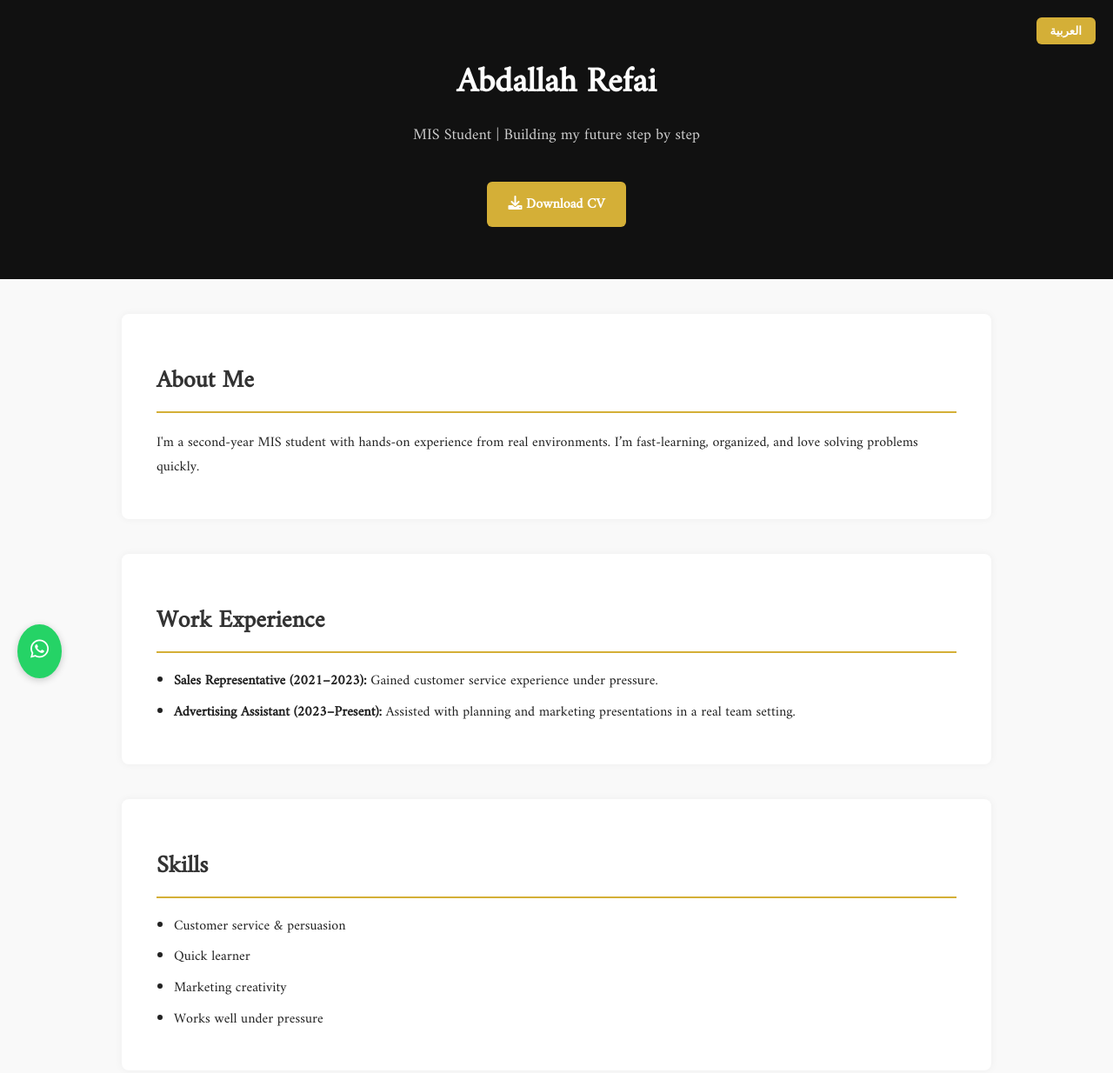
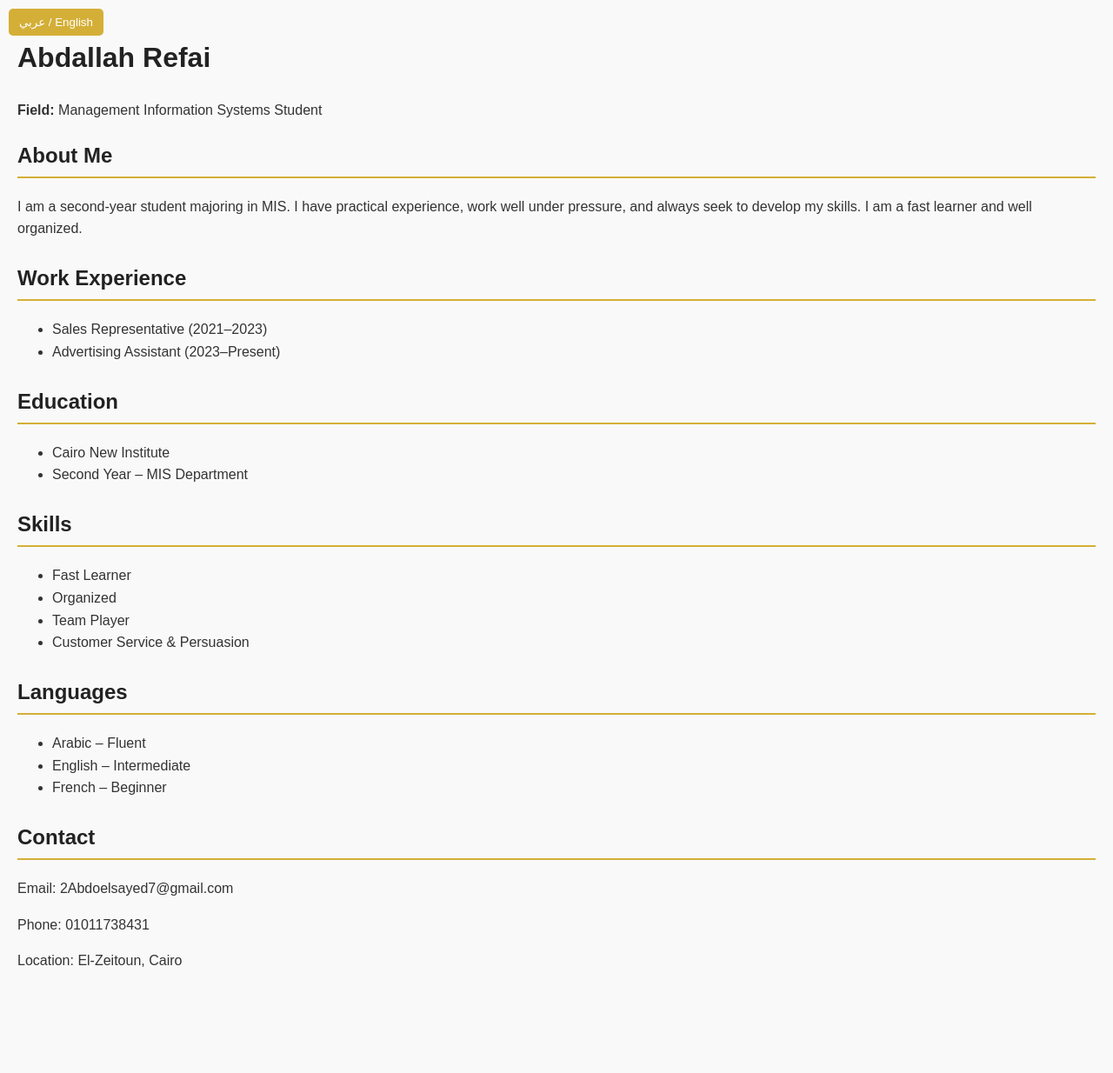
Before and after one commit to AbdoRefa3y/website-abdullah, a plain HTML site: page index.html in a window 1280 px wide. Shown: the top 1234 px of the page at 87% size. After the commit the page ends 1163 px from the top, so only its background shows below. Drawn offline with Linux system fonts and the light colour scheme.

Commit message:
Add files via upload

```diff
--- a/index.html
+++ b/index.html
@@ -1,145 +1,215 @@
 
 <!DOCTYPE html>
-<html lang="en" dir="ltr">
+<html lang="en">
 <head>
   <meta charset="UTF-8" />
-  <title>Abdallah Refai | Personal Website</title>
+  <title>Abdallah Refai - CV</title>
   <meta name="viewport" content="width=device-width, initial-scale=1.0" />
-  <link href="https://fonts.googleapis.com/css2?family=Amiri&display=swap" rel="stylesheet">
-  <link href="https://cdnjs.cloudflare.com/ajax/libs/font-awesome/6.0.0/css/all.min.css" rel="stylesheet">
   <style>
-    * { box-sizing: border-box; scroll-behavior: smooth; }
     body {
+      font-family: Arial, sans-serif;
       margin: 0;
-      font-family: 'Amiri', serif;
+      padding: 20px;
       background: #f9f9f9;
+      color: #333;
+      line-height: 1.6;
+    }
+    h1, h2 {
       color: #222;
     }
-    header {
-      background: #111;
-      color: white;
-      text-align: center;
-      padding: 60px 20px;
-      position: relative;
+    .section {
+      margin-bottom: 25px;
     }
-    header h1 { margin: 0; font-size: 40px; }
-    header p { font-size: 18px; margin-top: 10px; color: #ccc; }
-    .lang-toggle {
-      position: absolute;
-      top: 20px;
-      right: 20px;
+    .section h2 {
+      border-bottom: 2px solid #d4af37;
+      padding-bottom: 5px;
+    }
+    .lang-btn {
+      position: fixed;
+      top: 10px;
+      left: 10px;
       background: #d4af37;
       color: white;
-      padding: 8px 16px;
+      padding: 8px 12px;
       border: none;
-      border-radius: 6px;
-      font-weight: bold;
+      border-radius: 5px;
       cursor: pointer;
-    }
-    .download-cv {
-      display: inline-block;
-      margin-top: 20px;
-      padding: 12px 24px;
-      background: #d4af37;
-      color: white;
-      text-decoration: none;
-      border-radius: 6px;
-      font-weight: bold;
-    }
-    section {
-      max-width: 1000px;
-      margin: 40px auto;
-      background: #fff;
-      padding: 30px 40px;
-      border-radius: 8px;
-      box-shadow: 0 0 10px rgba(0,0,0,0.05);
-    }
-    h2 {
-      font-size: 28px;
-      color: #333;
-      border-bottom: 2px solid #d4af37;
-      padding-bottom: 10px;
-      margin-bottom: 20px;
-    }
-    ul {
-      padding-left: 20px;
-    }
-    li {
-      margin-bottom: 10px;
-      line-height: 1.6;
-    }
-    footer {
-      background: #1a1a1a;
-      color: #ccc;
-      text-align: center;
-      padding: 20px;
-      font-size: 14px;
-      margin-top: 40px;
-    }
-    .whatsapp-btn {
-      position: fixed;
-      bottom: 20px;
-      left: 20px;
-      background-color: #25d366;
-      color: white;
-      font-size: 24px;
-      padding: 10px 15px;
-      border-radius: 50%;
-      text-decoration: none;
-      z-index: 999;
-      box-shadow: 0 2px 8px rgba(0,0,0,0.2);
-    }
-    .arabic { display: none; direction: rtl; }
-
-    @media (max-width: 768px) {
-      header h1 { font-size: 28px; }
-      section { padding: 25px 20px; }
+      z-index: 1000;
     }
   </style>
 </head>
 <body>
-  <header>
-    <button class="lang-toggle" onclick="toggleLang()">العربية</button>
-    <h1>Abdallah Refai</h1>
-    <p>MIS Student | Building my future step by step</p>
-    <a class="download-cv" href="Abdallah_Refai_CV.pdf" download><i class="fas fa-download"></i> Download CV</a>
-  </header>
 
-  <div class="english">
-    <section><h2>About Me</h2><p>I'm a second-year MIS student with hands-on experience from real environments. I’m fast-learning, organized, and love solving problems quickly.</p></section>
-    <section><h2>Work Experience</h2><ul><li><b>Sales Representative (2021–2023):</b> Gained customer service experience under pressure.</li><li><b>Advertising Assistant (2023–Present):</b> Assisted with planning and marketing presentations in a real team setting.</li></ul></section>
-    <section><h2>Skills</h2><ul><li>Customer service & persuasion</li><li>Quick learner</li><li>Marketing creativity</li><li>Works well under pressure</li></ul></section>
-    <section><h2>Languages</h2><ul><li>Arabic (Native)</li><li>English (Intermediate)</li><li>French (Learning)</li></ul></section>
-    <section><h2>Education</h2><ul><li>Cairo New Institute</li><li>2nd year – MIS Department</li></ul></section>
-    <section><h2>Contact</h2><ul><li><i class="fas fa-envelope"></i> 2Abdoelsayed7@gmail.com</li><li><i class="fas fa-phone"></i> 01011738431</li><li><i class="fas fa-map-marker-alt"></i> Zeitoun, Cairo</li><li><i class="fab fa-linkedin"></i> <a href="https://www.linkedin.com/in/abdollahrefaey" target="_blank">LinkedIn</a></li></ul></section>
+<button class="lang-btn" onclick="toggleLanguage()">عربي / English</button>
+
+<div id="cv-content">
+  <!-- English by default -->
+  <h1>Abdallah Refai</h1>
+  <p><strong>Field:</strong> Management Information Systems Student</p>
+
+  <div class="section">
+    <h2>About Me</h2>
+    <p>I am a second-year student majoring in MIS. I have practical experience, work well under pressure, and always seek to develop my skills. I am a fast learner and well organized.</p>
   </div>
 
-  <div class="arabic">
-    <section><h2>من أنا</h2><p>طالب في الفرقة الثانية – نظم معلومات إدارية. عندي خبرة عملية حقيقية من الشارع، وسريع التعلّم ومنظّم وأحب أواجه التحديات.</p></section>
-    <section><h2>الخبرات</h2><ul><li><b>ممثل مبيعات (2023–2021):</b> تعامل مباشر مع العملاء تحت ضغط.</li><li><b>مساعد دعاية وإعلان (حتى الآن):</b> تنفيذ عروض وتسويق فعلي.</li></ul></section>
-    <section><h2>المهارات</h2><ul><li>خدمة العملاء والإقناع</li><li>سرعة التعلّم</li><li>إبداع تسويقي</li><li>العمل تحت ضغط</li></ul></section>
-    <section><h2>اللغات</h2><ul><li>العربية (بطلاقة)</li><li>الإنجليزية (متوسطة)</li><li>الفرنسية (يتعلم)</li></ul></section>
-    <section><h2>التعليم</h2><ul><li>معهد القاهرة الجديدة</li><li>الفرقة الثانية – نظم معلومات</li></ul></section>
-    <section><h2>اتصال</h2><ul><li><i class="fas fa-envelope"></i> 2Abdoelsayed7@gmail.com</li><li><i class="fas fa-phone"></i> 01011738431</li><li><i class="fas fa-map-marker-alt"></i> الزيتون، القاهرة</li><li><i class="fab fa-linkedin"></i> <a href="https://www.linkedin.com/in/abdollahrefaey" target="_blank">لينكدإن</a></li></ul></section>
+  <div class="section">
+    <h2>Work Experience</h2>
+    <ul>
+      <li>Sales Representative (2021–2023)</li>
+      <li>Advertising Assistant (2023–Present)</li>
+    </ul>
   </div>
 
-  <a class="whatsapp-btn" href="https://wa.me/201011738431" target="_blank"><i class="fab fa-whatsapp"></i></a>
+  <div class="section">
+    <h2>Education</h2>
+    <ul>
+      <li>Cairo New Institute</li>
+      <li>Second Year – MIS Department</li>
+    </ul>
+  </div>
 
-  <footer>
-    &copy; 2025 عبدالله رفاعي – كل خطوة بتعلّمني شيئًا جديدًا.
-  </footer>
+  <div class="section">
+    <h2>Skills</h2>
+    <ul>
+      <li>Fast Learner</li>
+      <li>Organized</li>
+      <li>Team Player</li>
+      <li>Customer Service & Persuasion</li>
+    </ul>
+  </div>
 
-  <script>
-    function toggleLang() {
-      const isArabic = document.querySelector('.arabic').style.display === 'block';
-      document.querySelector('.arabic').style.display = isArabic ? 'none' : 'block';
-      document.querySelector('.english').style.display = isArabic ? 'block' : 'none';
-      document.querySelector('.lang-toggle').textContent = isArabic ? 'العربية' : 'English';
-      document.documentElement.lang = isArabic ? 'en' : 'ar';
-      document.body.dir = isArabic ? 'ltr' : 'rtl';
-    }
-    document.querySelector('.arabic').style.display = 'none';
-    document.querySelector('.english').style.display = 'block';
-  </script>
+  <div class="section">
+    <h2>Languages</h2>
+    <ul>
+      <li>Arabic – Fluent</li>
+      <li>English – Intermediate</li>
+      <li>French – Beginner</li>
+    </ul>
+  </div>
+
+  <div class="section">
+    <h2>Contact</h2>
+    <p>Email: 2Abdoelsayed7@gmail.com</p>
+    <p>Phone: 01011738431</p>
+    <p>Location: El-Zeitoun, Cairo</p>
+  </div>
+</div>
+
+<script>
+  const cvContent = document.getElementById("cv-content");
+
+  const englishContent = `
+  <h1>Abdallah Refai</h1>
+  <p><strong>Field:</strong> Management Information Systems Student</p>
+
+  <div class="section">
+    <h2>About Me</h2>
+    <p>I am a second-year student majoring in MIS. I have practical experience, work well under pressure, and always seek to develop my skills. I am a fast learner and well organized.</p>
+  </div>
+
+  <div class="section">
+    <h2>Work Experience</h2>
+    <ul>
+      <li>Sales Representative (2021–2023)</li>
+      <li>Advertising Assistant (2023–Present)</li>
+    </ul>
+  </div>
+
+  <div class="section">
+    <h2>Education</h2>
+    <ul>
+      <li>Cairo New Institute</li>
+      <li>Second Year – MIS Department</li>
+    </ul>
+  </div>
+
+  <div class="section">
+    <h2>Skills</h2>
+    <ul>
+      <li>Fast Learner</li>
+      <li>Organized</li>
+      <li>Team Player</li>
+      <li>Customer Service & Persuasion</li>
+    </ul>
+  </div>
+
+  <div class="section">
+    <h2>Languages</h2>
+    <ul>
+      <li>Arabic – Fluent</li>
+      <li>English – Intermediate</li>
+      <li>French – Beginner</li>
+    </ul>
+  </div>
+
+  <div class="section">
+    <h2>Contact</h2>
+    <p>Email: 2Abdoelsayed7@gmail.com</p>
+    <p>Phone: 01011738431</p>
+    <p>Location: El-Zeitoun, Cairo</p>
+  </div>
+`;
+
+  const arabicContent = `
+    <h1>عبدالله رفاعي</h1>
+    <p><strong>المجال:</strong> طالب نظم معلومات إدارية</p>
+
+    <div class="section">
+      <h2>نبذة عني</h2>
+      <p>أنا طالب في السنة الثانية بقسم نظم المعلومات الإدارية. عندي خبرة عملية، أعمل جيدًا تحت الضغط وأسعى دائمًا لتطوير مهاراتي. أتعلم بسرعة ومنظم.</p>
+    </div>
+
+    <div class="section">
+      <h2>الخبرات</h2>
+      <ul>
+        <li>مندوب مبيعات (2021–2023)</li>
+        <li>مساعد في شركة دعاية (2023–الآن)</li>
+      </ul>
+    </div>
+
+    <div class="section">
+      <h2>التعليم</h2>
+      <ul>
+        <li>معهد القاهرة الجديدة العالي</li>
+        <li>الفرقة الثانية – نظم معلومات</li>
+      </ul>
+    </div>
+
+    <div class="section">
+      <h2>المهارات</h2>
+      <ul>
+        <li>سرعة تعلم</li>
+        <li>تنظيم</li>
+        <li>العمل الجماعي</li>
+        <li>الإقناع وخدمة العملاء</li>
+      </ul>
+    </div>
+
+    <div class="section">
+      <h2>اللغات</h2>
+      <ul>
+        <li>العربية – بطلاقة</li>
+        <li>الإنجليزية – متوسطة</li>
+        <li>الفرنسية – مبتدئ</li>
+      </ul>
+    </div>
+
+    <div class="section">
+      <h2>التواصل</h2>
+      <p>البريد: 2Abdoelsayed7@gmail.com</p>
+      <p>الهاتف: 01011738431</p>
+      <p>الموقع: الزيتون، القاهرة</p>
+    </div>
+  `;
+
+  let isArabic = false;
+  function toggleLanguage() {
+    isArabic = !isArabic;
+    cvContent.innerHTML = isArabic ? arabicContent : englishContent;
+    document.documentElement.lang = isArabic ? "ar" : "en";
+    document.documentElement.dir = isArabic ? "rtl" : "ltr";
+  }
+</script>
+
 </body>
 </html>
```
Also changed, not shown: profile.jpg (added), qr.png (added), 1 other file.
